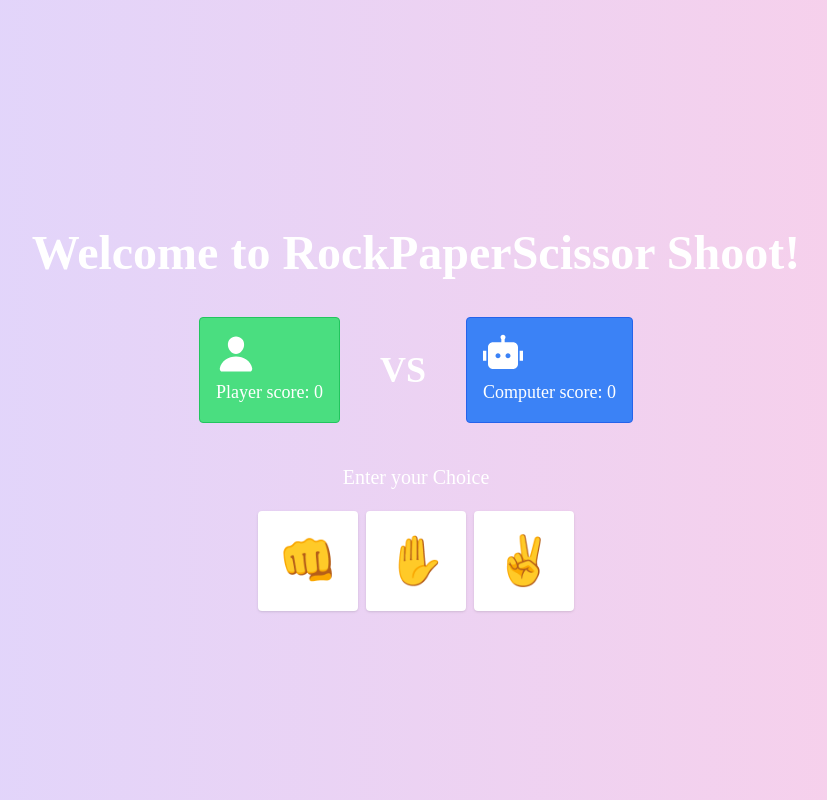
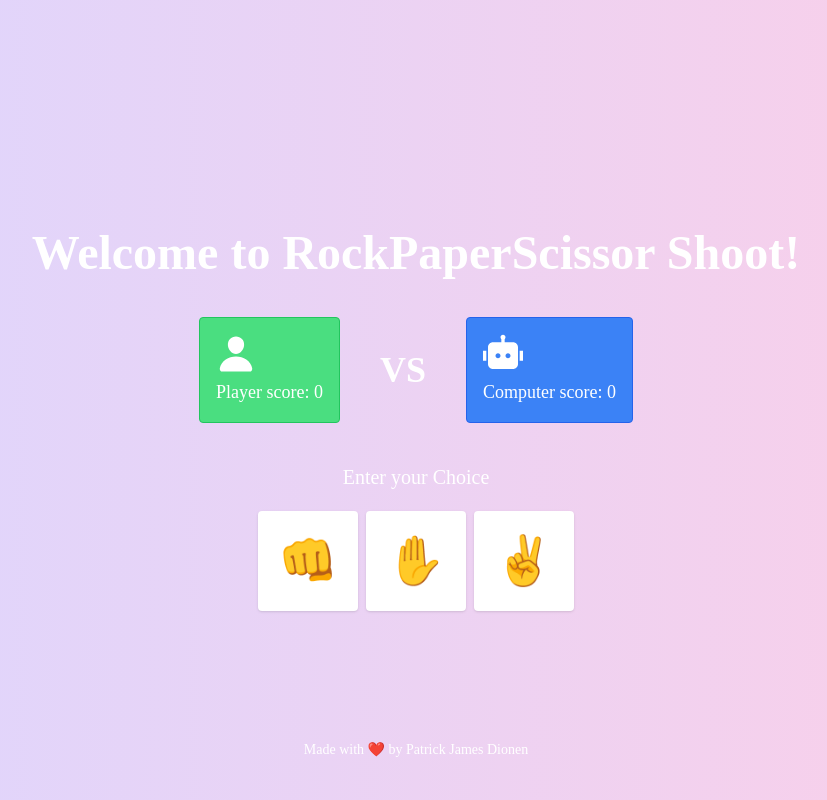
Before and after one commit to ImTrikk/RockPaperScissor, a React (Vite) app: page / in a window 1280 px wide. Shown: the whole page, without its empty margins (224-1051 px from the left). Built offline with nearby package versions, Linux system fonts and the light colour scheme; a web font is replaced by a local one.

Commit message:
update footer

```diff
--- a/src/App.jsx
+++ b/src/App.jsx
@@ -70,6 +70,12 @@
 						</div>
 					</div>
 				</div>
+				<div className="absolute bottom-10 left-0 right-0 flex items-center justify-center">
+					<h1 className="text-white text-sm">
+						Made with ❤️ by{" "}
+						<a href="https://patrick-dionen.vercel.app/">Patrick James Dionen</a>
+					</h1>
+				</div>
 			</div>
 		</>
 	);
--- a/src/components/DisplayChoice.jsx
+++ b/src/components/DisplayChoice.jsx
@@ -26,7 +26,7 @@
 	return (
 		<>
 			<div className="flex items-center justify-center gap-2">
-				<div className="w-full md:w-[300px] h-[200px] bg-white shadow-sm rounded">
+				<div className="w-full md:w-[300px] md:h-[200px] bg-white shadow-sm rounded">
 					<img src={player()} alt="" />
 				</div>
 				<div>
```
